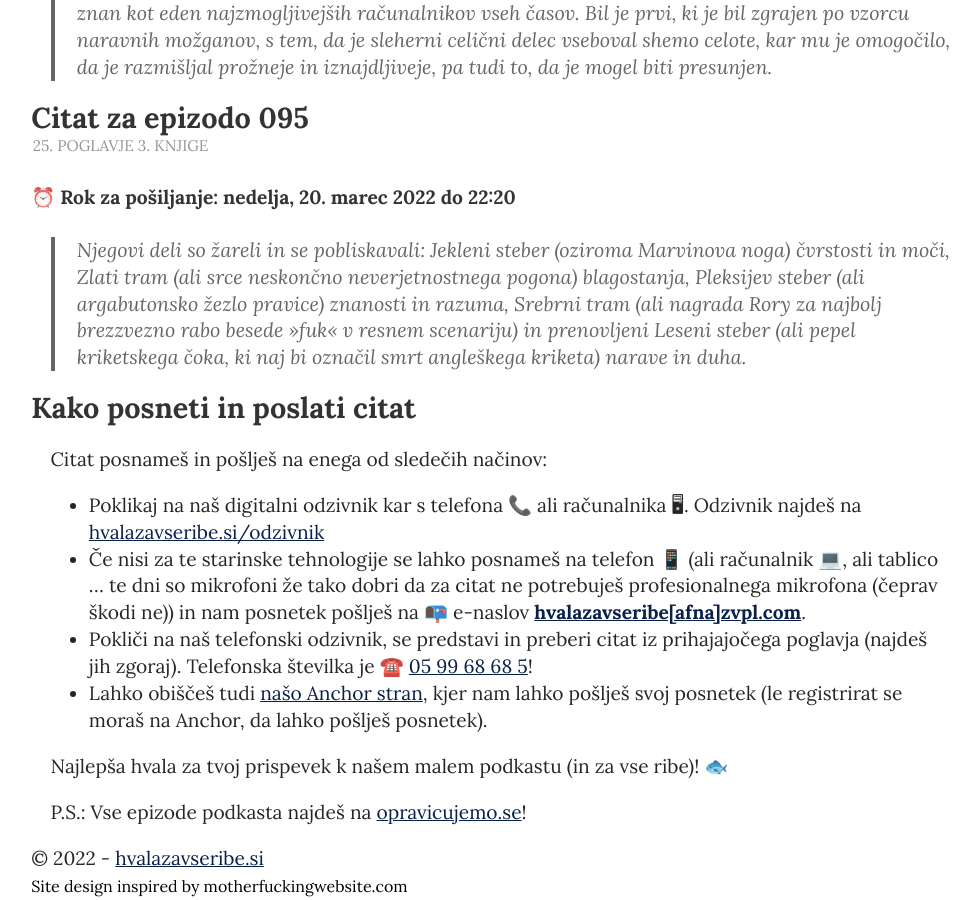
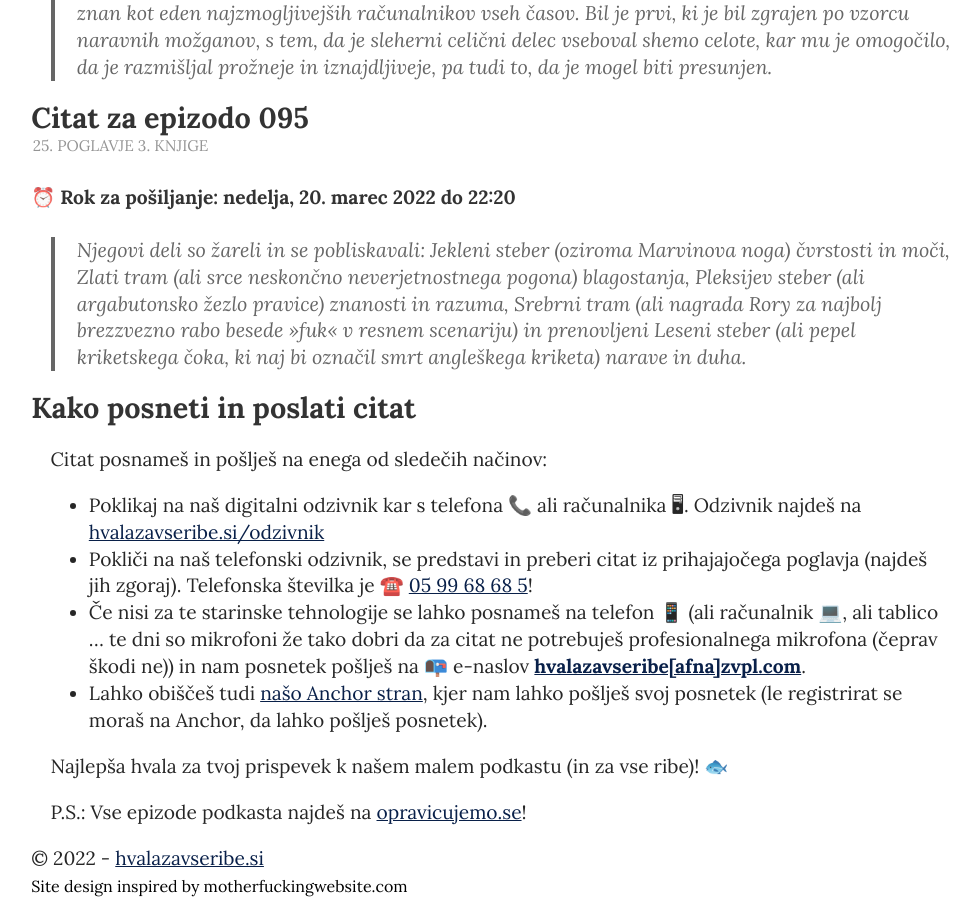
Before and after one commit to hvalazavseribe/hvalazavseribe.github.io, a Jekyll site: the page built from citat.md, in a window 1280 px wide and 900 px high, scrolled down 1029 px. Shown: the whole window, without its empty margins (148-1128 px from the left). Built offline with Jekyll 4.4.1, drawn with Linux system fonts in a browser that asks for light colours.

```diff
--- a/citat.md
+++ b/citat.md
@@ -52,8 +52,8 @@ Več informacij, kako posneti in poslati citat pa [na dnu strani](https://hvalaz
 Citat posnameš in pošlješ na enega od sledečih načinov:
 
 - Poklikaj na naš digitalni odzivnik kar s telefona 📞 ali računalnika 🖥. Odzivnik najdeš na <a href="https://hvalazavseribe.si/odzivnik/" target="_blank">hvalazavseribe.si/odzivnik</a>
+- Pokliči na naš telefonski odzivnik, se predstavi in preberi citat iz prihajajočega poglavja (najdeš jih zgoraj). Telefonska številka je ☎️ <a href="tel:059968685" target="_blank" rel="noopener noreferrer">05 99 68 68 5</a>!
 - Če nisi za te starinske tehnologije se lahko posnameš na telefon 📱 (ali računalnik 💻, ali tablico ... te dni so mikrofoni že tako dobri da za citat ne potrebuješ profesionalnega mikrofona (čeprav škodi ne)) in nam posnetek pošlješ na 📭 e-naslov **<a href="javascript:location='mailto:\u0068\u0076\u0061\u006c\u0061\u007a\u0061\u0076\u0073\u0065\u0072\u0069\u0062\u0065\u0040\u007a\u0076\u0070\u006c\u002e\u0063\u006f\u006d';void 0">hvalazavseribe[afna]zvpl.com</a>**.
-- Pokliči na naš telefonski odzivnik, se predstavi in preberi citat iz prihajajočega poglavja (najdeš jih zgoraj). Telefonska številka je ☎️ <a href="tel:059968685" target="_blank" rel="noopener noreferrer">05 99 68 68 5</a>!
 - Lahko obiščeš tudi [našo Anchor stran](https://anchor.fm/opravicujemose), kjer nam lahko pošlješ svoj posnetek (le registrirat se moraš na Anchor, da lahko pošlješ posnetek).
 
 Najlepša hvala za tvoj prispevek k našem malem podkastu (in za vse ribe)! 🐟
```
